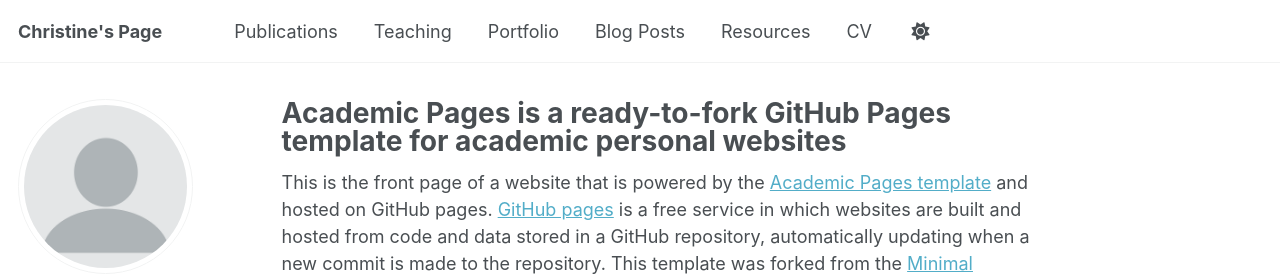
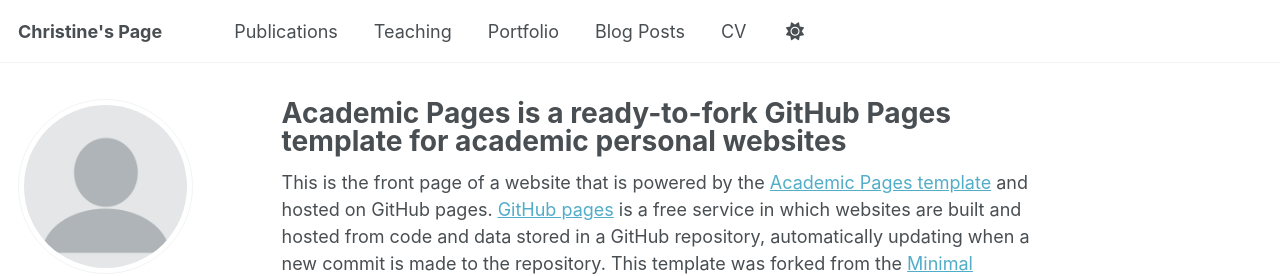
Before and after one commit to chrislru/chrislru.github.io, a Jekyll site: the page built from _pages/about.md, in a window 1280 px wide. Shown: the top 276 px of the page. Built offline with Jekyll 4.4.1, drawn with Linux system fonts in a browser that asks for light colours; some web fonts are replaced; a script that is not in the unit is left out.

Commit message:
Update navigation.yml

```diff
--- a/_data/navigation.yml
+++ b/_data/navigation.yml
@@ -23,9 +23,6 @@ main:
   - title: "Blog Posts"
     url: /year-archive/
 
-  - title: "Resources"
-    url: /resources/
-
   - title: "CV"
     url: /cv/
 
```
